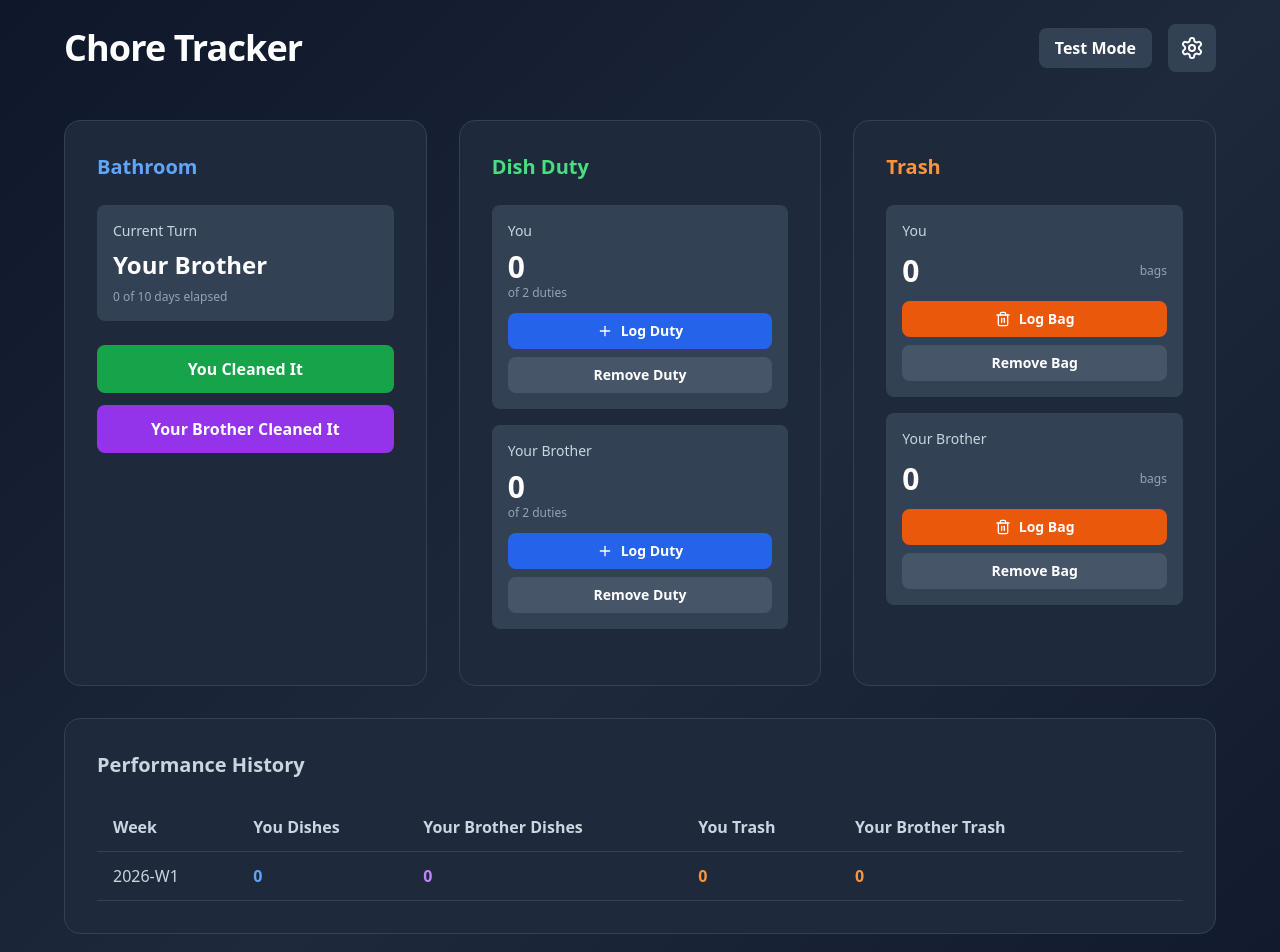
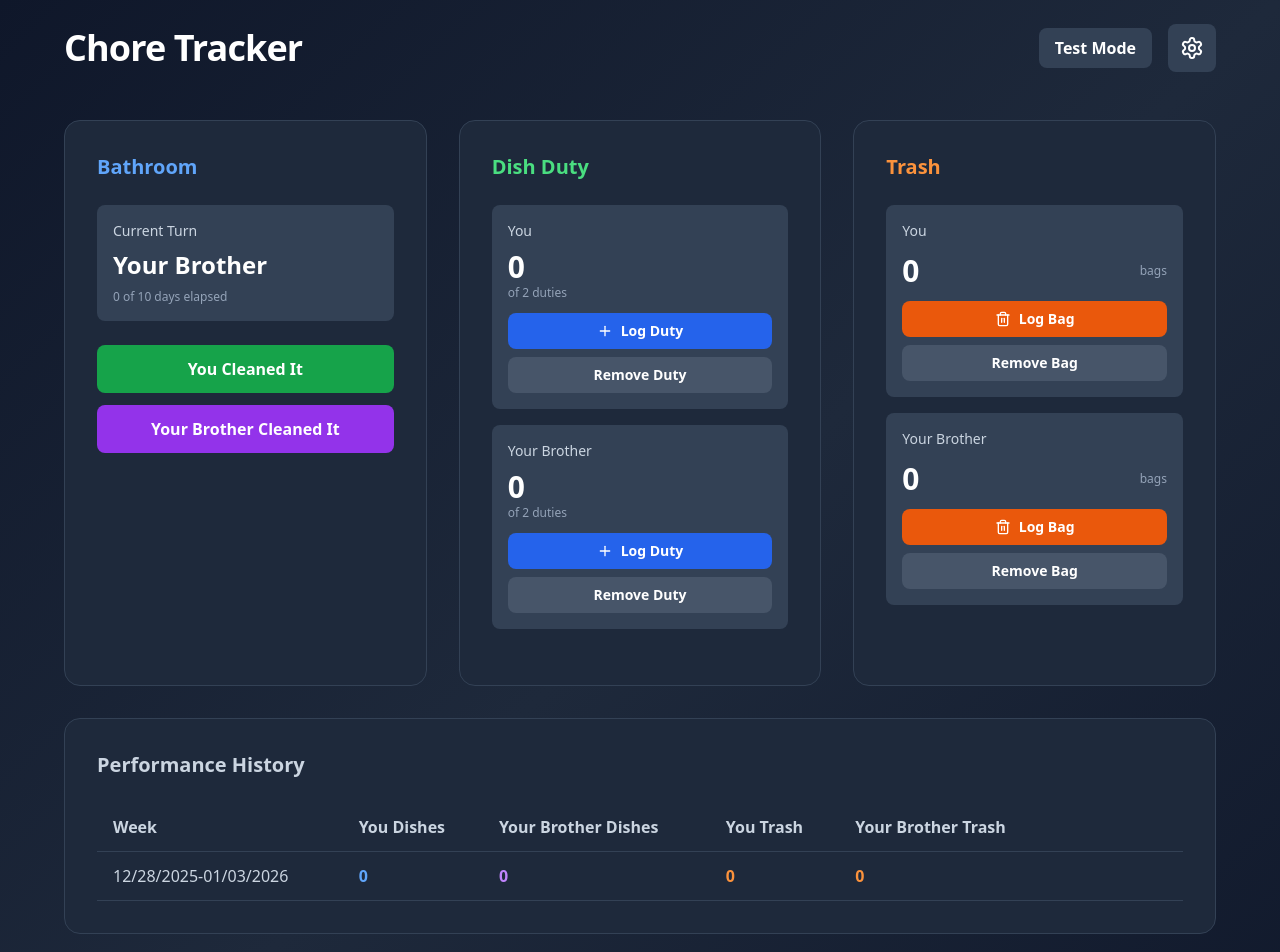
Before and after one commit to brendanolski-spec/chore-tracker, a React (Create React App) app: page / in a window 1280 px wide. Shown: the top 952 px of the page. Built offline with nearby package versions, Linux system fonts and the light colour scheme.

Commit message:
Update App.jsx

```diff
--- a/src/App.jsx
+++ b/src/App.jsx
@@ -152,6 +152,39 @@ export default function ChoreTracker() {
   const getName = (u) => u === 'user1' ? (settings?.user1Name || 'You') : (settings?.user2Name || 'Your Brother');
   const getOtherName = (u) => u === 'user1' ? (settings?.user2Name || 'Your Brother') : (settings?.user1Name || 'You');
 
+  const getWeekDateRange = (weekString) => {
+    // Parse week string like "2026-W14"
+    const [year, weekPart] = weekString.split('-W');
+    const weekNum = parseInt(weekPart);
+    const yearNum = parseInt(year);
+    const weekStartDay = settings?.weekStartDay || 0;
+
+    // Calculate the first day of the year
+    const jan1 = new Date(yearNum, 0, 1);
+
+    // Calculate the start of week 1 based on custom week start day
+    const firstWeekStart = new Date(jan1);
+    firstWeekStart.setDate(jan1.getDate() - ((jan1.getDay() - weekStartDay + 7) % 7));
+
+    // Calculate the start of the target week
+    const weekStart = new Date(firstWeekStart);
+    weekStart.setDate(firstWeekStart.getDate() + (weekNum - 1) * 7);
+
+    // Calculate the end of the week
+    const weekEnd = new Date(weekStart);
+    weekEnd.setDate(weekStart.getDate() + 6);
+
+    // Format as MM/DD/YYYY-MM/DD/YYYY
+    const formatDate = (date) => {
+      const month = String(date.getMonth() + 1).padStart(2, '0');
+      const day = String(date.getDate()).padStart(2, '0');
+      const year = date.getFullYear();
+      return `${month}/${day}/${year}`;
+    };
+
+    return `${formatDate(weekStart)}-${formatDate(weekEnd)}`;
+  };
+
   const handleBathroomClean = (cleaner) => {
     const newData = { ...data };
     const other = getOther(cleaner);
@@ -280,6 +313,12 @@ export default function ChoreTracker() {
       newData.weeklyHistory[week][metric] = newValue;
       setData(newData);
     }
+  };
+
+  const deletePerformanceHistory = (week) => {
+    const newData = { ...data };
+    delete newData.weeklyHistory[week];
+    setData(newData);
   };
 
   const handleSaveSettings = () => {
@@ -625,7 +664,7 @@ export default function ChoreTracker() {
                 <tbody>
                   {Object.entries(data.weeklyHistory || {}).sort().reverse().map(([week, stats]) => (
                     <tr key={week} className="border-b border-slate-700 hover:bg-slate-700 group">
-                      <td className="py-3 px-4 text-slate-300">{week}</td>
+                      <td className="py-3 px-4 text-slate-300">{getWeekDateRange(week)}</td>
                       {editingWeek === week ? (
                         <>
                           <td className="py-3 px-4">
@@ -719,13 +758,20 @@ export default function ChoreTracker() {
                           <td className="py-3 px-4 text-purple-400 font-semibold">{stats.user2Dishes}</td>
                           <td className="py-3 px-4 text-orange-400 font-semibold">{stats.user1Trash}</td>
                           <td className="py-3 px-4 text-orange-400 font-semibold">{stats.user2Trash}</td>
-                          <td className="py-3 px-4 text-right opacity-0 group-hover:opacity-100 transition-opacity">
+                          <td className="py-3 px-4 text-right opacity-0 group-hover:opacity-100 transition-opacity flex gap-2 justify-end">
                             <button
                               onClick={() => setEditingWeek(week)}
                               className="text-slate-400 hover:text-slate-200 text-sm"
                               title="Edit"
                             >
                               Edit
+                            </button>
+                            <button
+                              onClick={() => deletePerformanceHistory(week)}
+                              className="text-red-400 hover:text-red-300 text-sm"
+                              title="Delete"
+                            >
+                              Delete
                             </button>
                           </td>
                         </>
```
